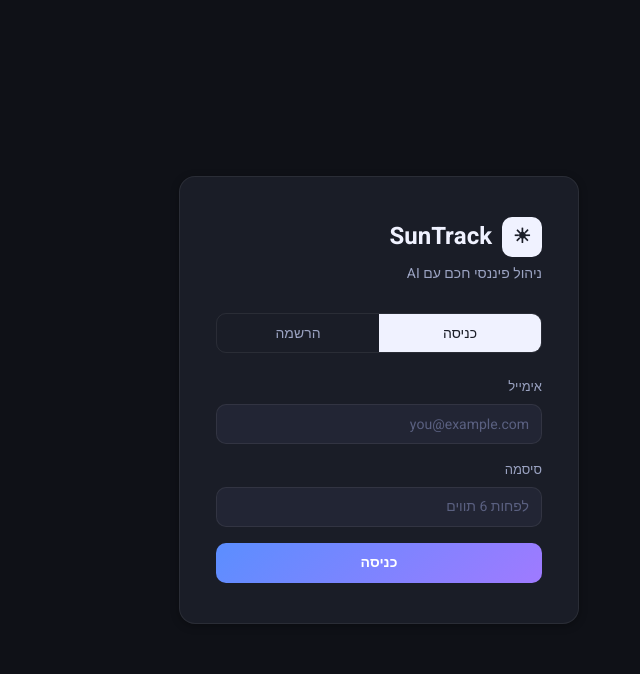
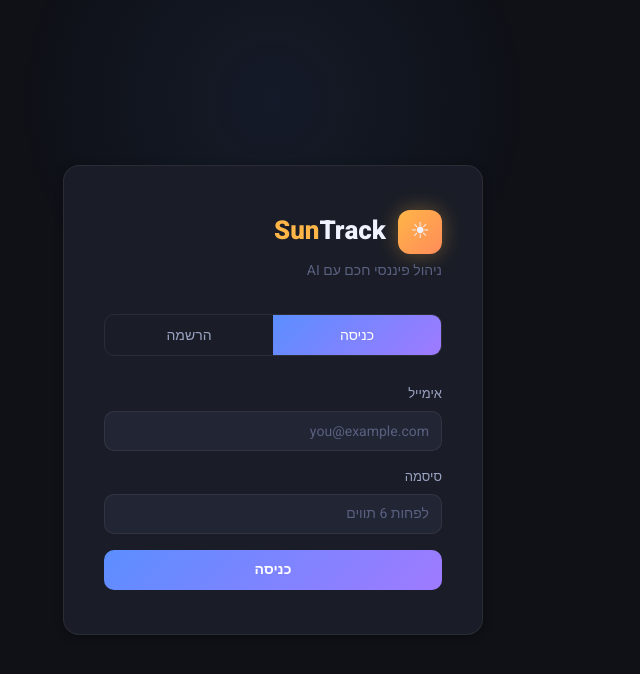
Before and after one commit to nshemesh5-eng/fintrack, a React (Vite) app: page / in a window 1280 px wide. Shown: the top 674 px of the page, without its empty margins (414-1054 px from the left). Built offline with nearby package versions, Linux system fonts and the light colour scheme; no server answers.

Commit message:
feat: SunTrack redesign

```diff
--- a/src/pages/Auth.css
+++ b/src/pages/Auth.css
@@ -5,57 +5,66 @@
   justify-content: center;
   padding: 24px;
   background: var(--bg);
+  position: relative;
+  overflow: hidden;
+}
+
+.auth-wrap::before {
+  content: '';
+  position: fixed;
+  top: -200px;
+  left: 50%;
+  transform: translateX(-50%);
+  width: 600px;
+  height: 600px;
+  background: radial-gradient(circle, rgba(91,142,255,0.08) 0%, transparent 60%);
+  pointer-events: none;
 }
 
 .auth-card {
   width: 100%;
-  max-width: 400px;
-  padding: 40px 36px;
+  max-width: 420px;
+  padding: 44px 40px;
+  position: relative;
+  z-index: 1;
 }
 
 .auth-logo {
   display: flex;
   align-items: center;
-  gap: 10px;
+  gap: 12px;
   margin-bottom: 6px;
 }
 
 .auth-logo-icon {
-  width: 40px;
-  height: 40px;
-  background: var(--text);
-  color: var(--surface);
-  border-radius: 10px;
+  width: 44px;
+  height: 44px;
+  background: linear-gradient(135deg, #FFB547, #FF8C5A);
+  border-radius: 12px;
   display: flex;
   align-items: center;
   justify-content: center;
-  font-size: 20px;
-  font-weight: 700;
+  font-size: 22px;
+  box-shadow: 0 0 20px rgba(255,181,71,0.35);
 }
 
-.auth-logo-text {
-  font-size: 24px;
-  font-weight: 700;
-  color: var(--text);
-}
+.auth-logo-text { font-size: 26px; font-weight: 800; }
+.auth-sun { color: #FFB547; }
+.auth-track { color: var(--text); }
 
-.auth-subtitle {
-  color: var(--text2);
-  font-size: 14px;
-  margin-bottom: 28px;
-}
+.auth-subtitle { color: var(--text3); font-size: 14px; margin-bottom: 32px; }
 
 .auth-tabs {
   display: flex;
   border: 0.5px solid var(--border);
   border-radius: var(--radius);
   overflow: hidden;
-  margin-bottom: 24px;
+  margin-bottom: 28px;
 }
 
 .auth-tab {
   flex: 1;
-  height: 38px;
+  height: 40px;
   font-size: 14px;
   font-weight: 500;
   color: var(--text2);
@@ -64,40 +73,14 @@
 }
 
 .auth-tab.active {
-  background: var(--text);
-  color: var(--surface);
+  background: linear-gradient(135deg, #5B8EFF, #9F7AFF);
+  color: #fff;
 }
 
-.auth-form {
-  display: flex;
-  flex-direction: column;
-  gap: 16px;
-}
+.auth-form { display: flex; flex-direction: column; gap: 16px; }
 
-.field {
-  display: flex;
-  flex-direction: column;
-  gap: 6px;
-}
+.field { display: flex; flex-direction: column; gap: 6px; }
+.field label { font-size: 13px; font-weight: 500; color: var(--text2); }
 
-.field label {
-  font-size: 13px;
-  font-weight: 500;
-  color: var(--text2);
-}
-
-.auth-error {
-  background: var(--red-light);
-  color: var(--red-text);
-  padding: 10px 14px;
-  border-radius: var(--radius);
-  font-size: 13px;
-}
-
-.auth-success {
-  background: var(--green-light);
-  color: var(--green-text);
-  padding: 10px 14px;
-  border-radius: var(--radius);
-  font-size: 13px;
-}
+.auth-error { background: var(--red-dim); color: var(--red-text); padding: 10px 14px; border-radius: var(--radius); font-size: 13px; }
+.auth-success { background: var(--green-dim); color: var(--green-text); padding: 10px 14px; border-radius: var(--radius); font-size: 13px; }
```
